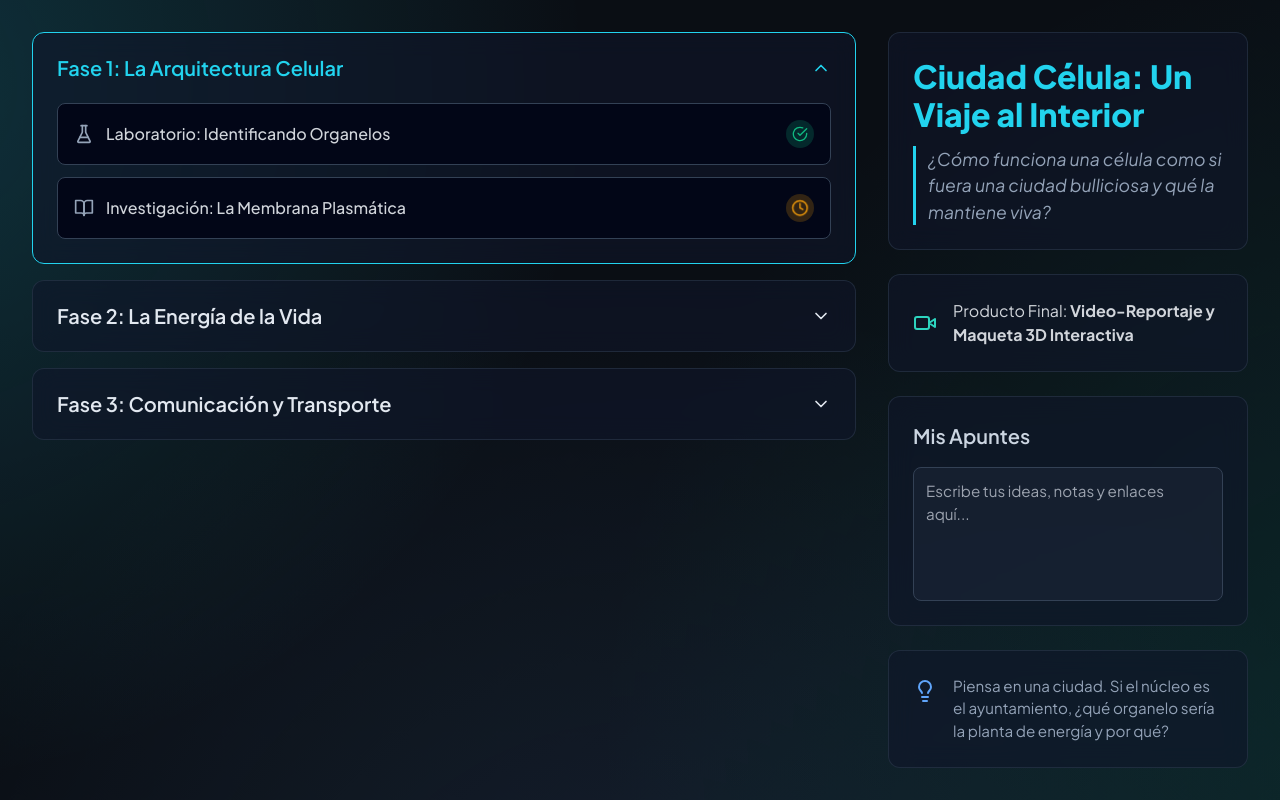
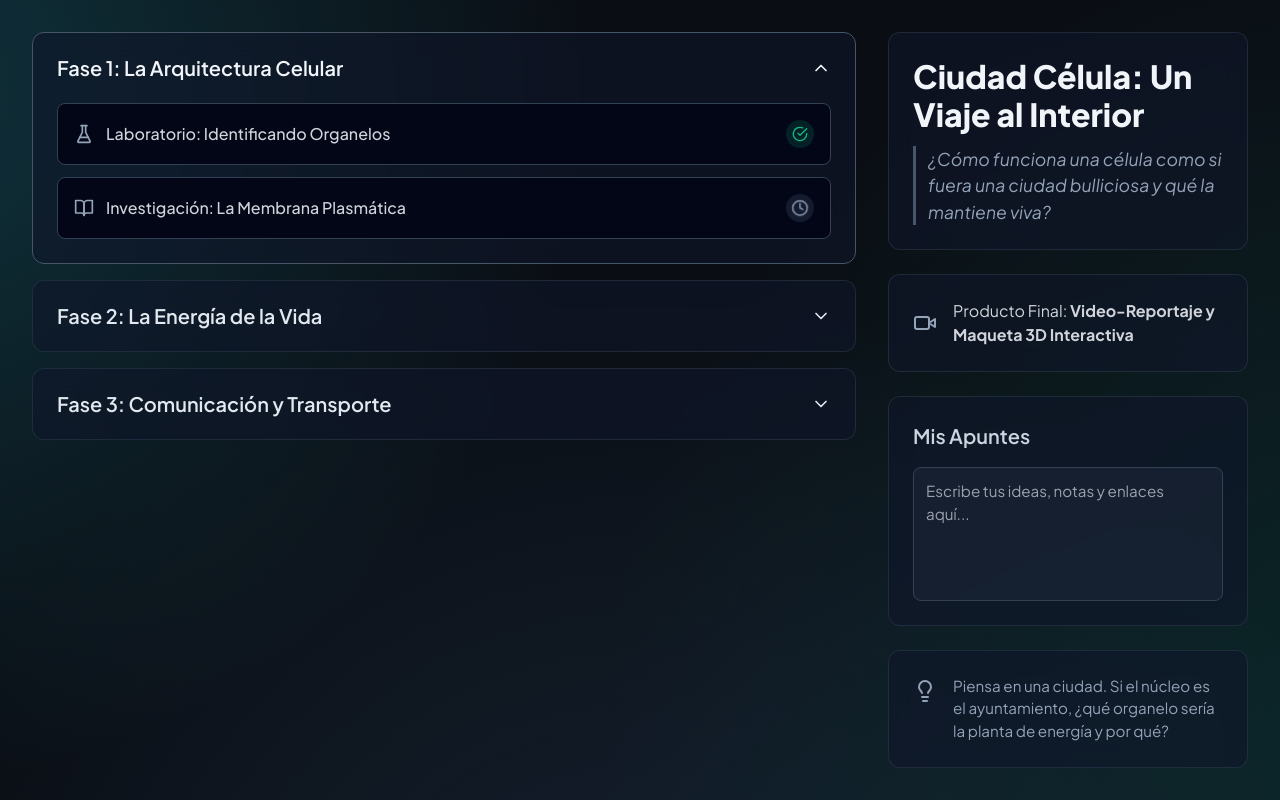
Before and after one commit to UzyOrg/Celesta, a Next.js app: page /demo/student in a window 1280 px wide. Built offline with nearby package versions, Linux system fonts and the light colour scheme.

Commit message:
removimos colores innecesarios para mantener formalidad

```diff
--- a/src/app/demo/student/TallerDeProyectos.module.css
+++ b/src/app/demo/student/TallerDeProyectos.module.css
@@ -93,7 +93,7 @@
 .headerContainer h1 {
   font-size: 2rem;
   font-weight: 800;
-  color: #22d3ee;
+  color: #f1f5f9; /* Slate 100 - Brighter White */
   margin: 0 0 12px 0;
   line-height: 1.2;
 }
@@ -103,7 +103,7 @@
   font-style: italic;
   color: #94a3b8; /* Slate 400 */
   margin: 0;
-  border-left: 3px solid #22d3ee;
+  border-left: 3px solid #475569; /* Slate 600 - Subtle */
   padding-left: 12px;
 }
 
@@ -115,7 +115,7 @@
 }
 
 .productIcon {
-  color: #2dd4bf;
+  color: #94a3b8; /* Slate 400 - Neutral */
   flex-shrink: 0;
 }
 
@@ -148,8 +148,8 @@
 
 .notesPanel textarea:focus {
   outline: none;
-  border-color: #22d3ee;
-  box-shadow: 0 0 0 3px rgba(34, 211, 238, 0.2);
+  border-color: #475569; /* Slate 600 */
+  box-shadow: 0 0 0 3px rgba(71, 85, 105, 0.3); /* Slate 600 with alpha */
 }
 
 .teacherPrompt {
@@ -159,7 +159,7 @@
 }
 
 .teacherPromptIcon {
-  color: #60a5fa;
+  color: #94a3b8; /* Slate 400 - Neutral */
   flex-shrink: 0;
   margin-top: 4px;
 }
@@ -201,11 +201,11 @@
 }
 
 .phaseButton.activePhase {
-  color: #22d3ee;
+  color: #f1f5f9; /* Slate 100 - Brighter White */
 }
 
 .phaseItem.activePhase {
-  border-color: #22d3ee;
+  border-color: #475569; /* Slate 600 */
 }
 
 .phaseContent {
@@ -263,13 +263,13 @@
 }
 
 .statusCompleted {
-  background-color: rgba(16, 185, 129, 0.2);
-  color: #10b981;
+  background-color: rgba(16, 185, 129, 0.15); /* More subtle background */
+  color: #10b981; /* Keep professional green */
 }
 
 .statusPending {
-  background-color: rgba(245, 158, 11, 0.2);
-  color: #f59e0b;
+  background-color: rgba(100, 116, 139, 0.2); /* Slate 500 with alpha */
+  color: #94a3b8; /* Slate 400 */
 }
 
 .statusPending svg {
```
